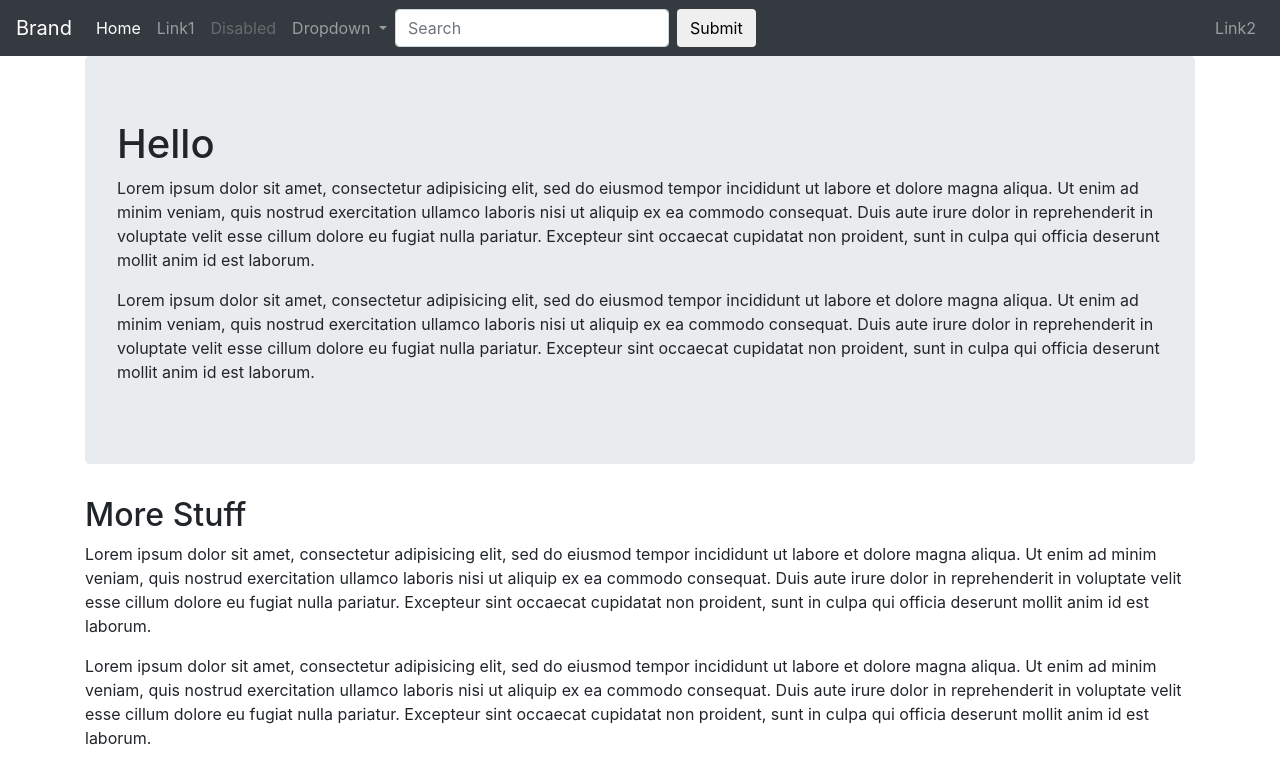
After one commit to AugustoPiva/tsuki_web, a Django app: page /tsuki_app/prueba/ in a window 1280 px wide. The commit adds this page. Shown: the top 784 px of the page. Run offline with Django 3.2, Linux system fonts and the light colour scheme; parts of the project's set-up code (start-up, migrations or seed data) failed here and were passed over; some libraries are stand-ins or nearby versions.

Commit message:
Collapse bar

```diff
--- /dev/null
+++ b/templates/tsuki_app/navbar.html
@@ -0,0 +1,95 @@
+<!DOCTYPE html>
+<html>
+  <head>
+    <meta charset="utf-8">
+    <title>Navbar</title>
+
+    <!-- Latest compiled and minified CSS -->
+    <link rel="stylesheet" href="https://stackpath.bootstrapcdn.com/bootstrap/4.1.3/css/bootstrap.min.css"
+    integrity="sha384-MCw98/SFnGE8fJT3GXwEOngsV7Zt27NXFoaoApmYm81iuXoPkFOJwJ8ERdknLPMO" crossorigin="anonymous">
+
+  </head>
+  <body>
+
+  	<!-- DOCUMENTATION NAVBAR -->
+
+  	<nav class="navbar navbar-expand-lg navbar-dark bg-dark">
+
+      <a class="navbar-brand" href="#">Brand</a>
+
+      <!-- Brand and toggle get grouped for better mobile display -->
+      <!-- This is the actual code that creates the "hamburger icon" -->
+      <!-- The data-target grabs ids to put into the icon -->
+      <button class="navbar-toggler" type="button" data-toggle="collapse" data-target="#bs-example-navbar-collapse-1" aria-controls="bs-example-navbar-collapse-1" aria-expanded="false" aria-label="Toggle navigation">
+        <span class="navbar-toggler-icon"></span>
+      </button>
+
+
+      <!-- Anything inside of collapse navbar-collapse goes into the "hamburger" -->
+      <div class="collapse navbar-collapse" id="bs-example-navbar-collapse-1">
+        <div class="navbar-nav">
+
+          <!-- the span class "sr-only" tells screen readers that Home is the active link, for accessibility -->
+          <a class="nav-item nav-link active" href="#">Home <span class="sr-only">(current)</span></a>
+          <a class="nav-item nav-link" href="#">Link1</a>
+          <a class="nav-item nav-link disabled" href="#">Disabled</a>
+
+          <!-- DROPDOWN MENU -->
+          <div class="nav-item dropdown">
+            <a class="nav-link dropdown-toggle" href="#" id="navbar-dropdown-menu" role="button" data-toggle="dropdown" aria-haspopup="true" aria-expanded="false">
+              Dropdown
+            </a>
+            <div class="dropdown-menu" aria-labelledby="navbar-dropdown-menu">
+              <a class="dropdown-item" href="#">Action</a>
+              <a class="dropdown-item" href="http://www.google.com">Go to Google</a>
+              <a class="dropdown-item" href="#">Something else here</a>
+
+              <!-- Use this to separate a new link: -->
+              <div class="dropdown-divider"></div>
+              <a class="dropdown-item" href="#">Separated link</a>
+            </div>
+          </div>
+
+          <!-- SEARCH BAR -->
+          <form class="form-inline">
+            <input class="form-control mr-sm-2" type="search" placeholder="Search" aria-label="Search">
+            <button class="btn btn-outline my-2 my-sm-0" type="submit">Submit</button>
+          </form>
+
+        </div> <!-- /.navbar-nav, left-hand content -->
+
+        <!-- STUFF ON THE RIGHT -->
+        <div class="navbar-nav ml-auto">
+          <a class="nav-item nav-link" href="#">Link2</a>
+        </div> <!-- /.navbar-nav, right-hand content -->
+
+      </div> <!-- /.navbar-collapse -->
+    </nav>
+
+
+  <!-- OTHER STUFF ON THE PAGE -->
+
+  <div class="container">
+    <div class="jumbotron">
+      <h1>Hello</h1>
+      <p>Lorem ipsum dolor sit amet, consectetur adipisicing elit, sed do eiusmod tempor incididunt ut labore et dolore magna aliqua. Ut enim ad minim veniam, quis nostrud exercitation ullamco laboris nisi ut aliquip ex ea commodo consequat. Duis aute irure dolor in reprehenderit in voluptate velit esse cillum dolore eu fugiat nulla pariatur. Excepteur sint occaecat cupidatat non proident, sunt in culpa qui officia deserunt mollit anim id est laborum.</p>
+      <p>Lorem ipsum dolor sit amet, consectetur adipisicing elit, sed do eiusmod tempor incididunt ut labore et dolore magna aliqua. Ut enim ad minim veniam, quis nostrud exercitation ullamco laboris nisi ut aliquip ex ea commodo consequat. Duis aute irure dolor in reprehenderit in voluptate velit esse cillum dolore eu fugiat nulla pariatur. Excepteur sint occaecat cupidatat non proident, sunt in culpa qui officia deserunt mollit anim id est laborum.</p>
+    </div>
+
+  </div>
+  <div class="container">
+    <h2>More Stuff</h2>
+    <p>Lorem ipsum dolor sit amet, consectetur adipisicing elit, sed do eiusmod tempor incididunt ut labore et dolore magna aliqua. Ut enim ad minim veniam, quis nostrud exercitation ullamco laboris nisi ut aliquip ex ea commodo consequat. Duis aute irure dolor in reprehenderit in voluptate velit esse cillum dolore eu fugiat nulla pariatur. Excepteur sint occaecat cupidatat non proident, sunt in culpa qui officia deserunt mollit anim id est laborum.</p>
+    <p>Lorem ipsum dolor sit amet, consectetur adipisicing elit, sed do eiusmod tempor incididunt ut labore et dolore magna aliqua. Ut enim ad minim veniam, quis nostrud exercitation ullamco laboris nisi ut aliquip ex ea commodo consequat. Duis aute irure dolor in reprehenderit in voluptate velit esse cillum dolore eu fugiat nulla pariatur. Excepteur sint occaecat cupidatat non proident, sunt in culpa qui officia deserunt mollit anim id est laborum.</p>
+
+  </div>
+
+
+  <!-- Need to have JQuery and Javascript for DropDown Actions to work -->
+
+  <script src="https://code.jquery.com/jquery-3.3.1.slim.min.js" integrity="sha384-q8i/X+965DzO0rT7abK41JStQIAqVgRVzpbzo5smXKp4YfRvH+8abtTE1Pi6jizo" crossorigin="anonymous"></script>
+  <!-- Latest compiled and minified JavaScript -->
+  <script src="https://stackpath.bootstrapcdn.com/bootstrap/4.1.3/js/bootstrap.min.js" integrity="sha384-ChfqqxuZUCnJSK3+MXmPNIyE6ZbWh2IMqE241rYiqJxyMiZ6OW/JmZQ5stwEULTy" crossorigin="anonymous"></script>
+
+</body>
+</html>
--- a/tsuki_app/urls.py
+++ b/tsuki_app/urls.py
@@ -9,6 +9,7 @@ urlpatterns = [
     path('<int:eliminar>',views.Index,name='cancelarpedido'),
     # en este path se van a crear un nuevo pedido
     path('nuevopedido/',views.nuevo_pedido ,name='nuevopedido'),
+    path('prueba/',views.prueba, name='hola'),
     path('nuevopedido/<int:pk_client>',views.nuevo_pedido ,name='nuevopedido'),
     path('agregarproductos/<int:pk_pedido>',views.agregarproductos, name='agregarproductos'),
     path('modificarpedido/<int:pk>/',views.modificarpedido ,name='modificarpedido'),
--- a/tsuki_app/views.py
+++ b/tsuki_app/views.py
@@ -30,6 +30,9 @@ global gasto_max
 #         context['injectme']= 'BASIC INJECTION'
 #         return context
 #
+def prueba(request):
+    return render(request, 'tsuki_app/navbar.html',{})
+
 def pedidos(request,**kwargs):
     productosdelasordenes=Productosordenados.objects.filter(pedido__fecha__day=date.today().day,
                                                             pedido__fecha__month=date.today().month,
@@ -75,7 +78,6 @@ def Index(request,**kwargs):
         ultimo_pedido=Pedidos.objects.get(id=id_pedido)
         cliente = Clientes.objects.get(id=ultimo_pedido.client.id)
         Pedidos.objects.get(id=id_pedido).delete()
-        carrito.clear()
         if Pedidos.objects.filter(client=cliente).count()==0:
             cliente.delete()
         else:
```
Also changed, not shown: templates/tsuki_app/base.html (+19 -11 lines).
